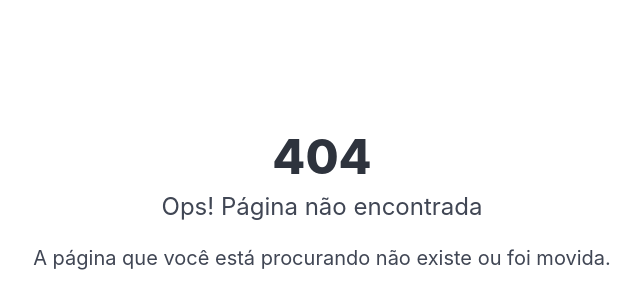
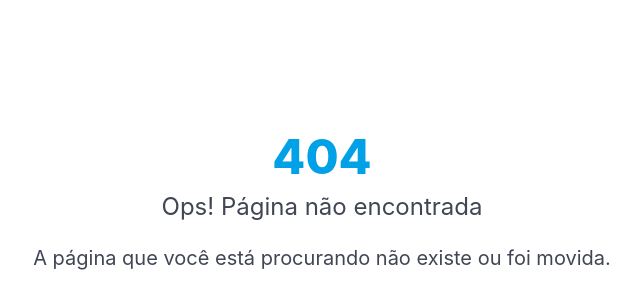
Before and after one commit to Alexandre-Michael/Lista-de-tarefas, a Django app: template app/templates/404.html in a window 1280 px wide. Shown: the part 57-353 px from the top of the page, without its empty margins (318-958 px from the left). Run offline with Django 5.2, Linux system fonts and the light colour scheme; the template is opened without the code that fills it, so the values that code supplies are empty.

Commit message:
💄 Color added to title

```diff
--- a/app/templates/404.html
+++ b/app/templates/404.html
@@ -8,7 +8,7 @@
 <section class="hero is-fullheight">
     <div class="hero-body">
         <div class="container has-text-centered">
-            <h1 class="title is-1 mb-2">404</h1>
+            <h1 class="title is-1 mb-2 has-text-info-45">404</h1>
             <h2 class="subtitle is-4">Ops! Página não encontrada</h2>
             <p class="subtitle is-5">
                 A página que você está procurando não existe ou foi movida.
```
